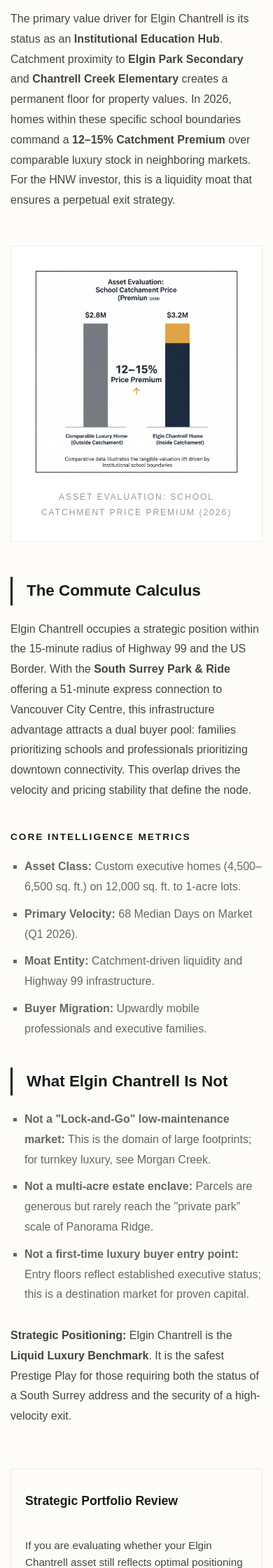
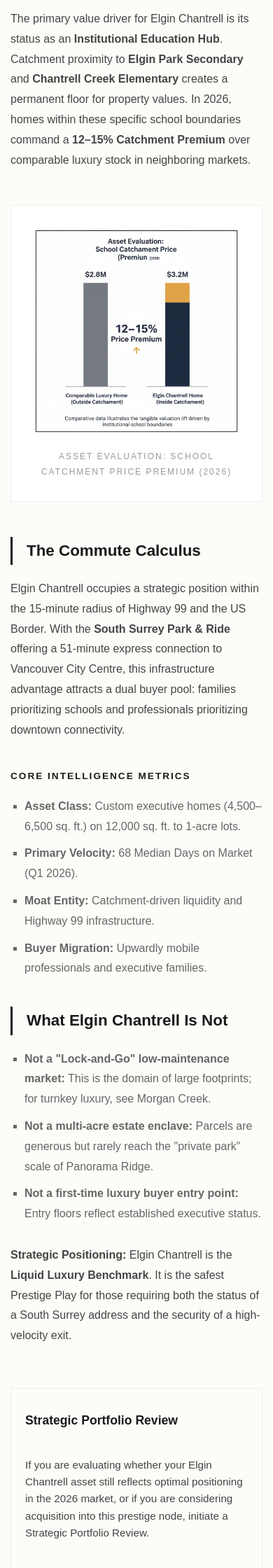
Before and after one commit to gvancouverhomes/tanvirbhupal-site, a Jekyll site: the page built from neighbourhoods/elgin-chantrell.md, in a window 390 px wide. Shown: the part 950-3190 px from the top of the page at 70% size. Built offline with Jekyll 4.4.1, drawn with Linux system fonts in a browser that asks for light colours; part of the change alters nothing that is shown.

Commit message:
Update elgin-chantrell nav menu.md

```diff
--- a/neighbourhoods/elgin-chantrell.md
+++ b/neighbourhoods/elgin-chantrell.md
@@ -23,7 +23,23 @@ permalink: /neighbourhoods/elgin-chantrell/
   .audit-body { grid-area: body; }
   .audit-text { font-size: 0.95rem; color: #444; margin-bottom: 1.5rem; max-width: 650px; line-height: 1.6; }
   .audit-btn { display: inline-block; padding: 14px 28px; background: var(--dark); color: #fff !important; text-decoration: none; font-size: 0.8rem; font-weight: bold; letter-spacing: 1px; transition: background 0.2s ease; border: 1px solid var(--dark); white-space: nowrap; }
-  @media (max-width: 768px) { .intel-container { padding: 40px 15px; } .intel-header { font-size: 1.85rem; } .audit-card { grid-template-columns: 1fr; grid-template-areas: "header" "body" "action"; padding: 30px 20px; } .audit-btn { width: 100%; text-align: center; } }
+
+  /* Navigation Grid Styles */
+  .nav-section { padding: 80px 20px; border-top: 1px solid var(--border); background: var(--bg-alt); margin-top: 80px; }
+  .nav-section-title { font-size: 0.75rem; text-transform: uppercase; letter-spacing: 3px; color: var(--meta); margin-bottom: 40px; text-align: center; }
+  .nav-grid { display: grid; grid-template-columns: repeat(auto-fit, minmax(200px, 1fr)); gap: 20px; max-width: 1100px; margin: 0 auto; }
+  .nav-card { display: block; padding: 30px 15px; background: #fff; border: 1px solid var(--border); text-decoration: none !important; transition: border-color 0.2s ease; text-align: center; }
+  .nav-card:hover { border-color: var(--dark); }
+  .nav-tag { display: block; font-size: 0.6rem; color: var(--meta); text-transform: uppercase; letter-spacing: 1px; margin-bottom: 8px; }
+  .nav-name { display: block; font-size: 1rem; color: var(--dark); font-weight: bold; }
+
+  @media (max-width: 768px) {
+    .intel-container { padding: 40px 15px; }
+    .intel-header { font-size: 1.85rem; }
+    .audit-card { grid-template-columns: 1fr; grid-template-areas: "header" "body" "action"; padding: 30px 20px; }
+    .audit-btn { width: 100%; text-align: center; }
+    .nav-grid { grid-template-columns: 1fr; }
+  }
 </style>
 
 <article class="intel-container">
@@ -39,7 +55,7 @@ permalink: /neighbourhoods/elgin-chantrell/
     <p>Unlike the 120+ day deliberation cycle seen in other enclaves, Elgin Chantrell maintains a <strong>68-day absorption rate</strong>. This velocity advantage is driven by institutional stability and move-in readiness. We are currently tracking a consistent <strong>94% sale-to-list ratio</strong>, confirming that buyers and sellers in this market are in tight alignment on pricing.</p>
 
     <h2 class="section-title">The Education Moat</h2>
-    <p>The primary value driver for Elgin Chantrell is its status as an <strong>Institutional Education Hub</strong>. Catchment proximity to <strong>Elgin Park Secondary</strong> and <strong>Chantrell Creek Elementary</strong> creates a permanent floor for property values. In 2026, homes within these specific school boundaries command a <strong>12–15% Catchment Premium</strong> over comparable luxury stock in neighboring markets. For the HNW investor, this is a liquidity moat that ensures a perpetual exit strategy.</p>
+    <p>The primary value driver for Elgin Chantrell is its status as an <strong>Institutional Education Hub</strong>. Catchment proximity to <strong>Elgin Park Secondary</strong> and <strong>Chantrell Creek Elementary</strong> creates a permanent floor for property values. In 2026, homes within these specific school boundaries command a <strong>12–15% Catchment Premium</strong> over comparable luxury stock in neighboring markets.</p>
 
     <figure class="data-exhibit">
       <img src="{{ '/assets/images/elgin-chantrell-catchment-premium.png' | relative_url }}"
@@ -48,7 +64,7 @@ permalink: /neighbourhoods/elgin-chantrell/
     </figure>
 
     <h2 class="section-title">The Commute Calculus</h2>
-    <p>Elgin Chantrell occupies a strategic position within the 15-minute radius of Highway 99 and the US Border. With the <strong>South Surrey Park & Ride</strong> offering a 51-minute express connection to Vancouver City Centre, this infrastructure advantage attracts a dual buyer pool: families prioritizing schools and professionals prioritizing downtown connectivity. This overlap drives the velocity and pricing stability that define the node.</p>
+    <p>Elgin Chantrell occupies a strategic position within the 15-minute radius of Highway 99 and the US Border. With the <strong>South Surrey Park & Ride</strong> offering a 51-minute express connection to Vancouver City Centre, this infrastructure advantage attracts a dual buyer pool: families prioritizing schools and professionals prioritizing downtown connectivity.</p>
 
     <h3 class="metric-label">Core Intelligence Metrics</h3>
     <ul class="metric-list">
@@ -62,7 +78,7 @@ permalink: /neighbourhoods/elgin-chantrell/
     <ul class="metric-list">
         <li><strong>Not a "Lock-and-Go" low-maintenance market:</strong> This is the domain of large footprints; for turnkey luxury, see Morgan Creek.</li>
         <li><strong>Not a multi-acre estate enclave:</strong> Parcels are generous but rarely reach the "private park" scale of Panorama Ridge.</li>
-        <li><strong>Not a first-time luxury buyer entry point:</strong> Entry floors reflect established executive status; this is a destination market for proven capital.</li>
+        <li><strong>Not a first-time luxury buyer entry point:</strong> Entry floors reflect established executive status.</li>
     </ul>
 
     <p><strong>Strategic Positioning:</strong> Elgin Chantrell is the <strong>Liquid Luxury Benchmark</strong>. It is the safest Prestige Play for those requiring both the status of a South Surrey address and the security of a high-velocity exit.</p>
```
